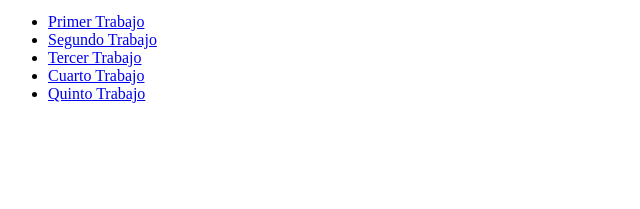
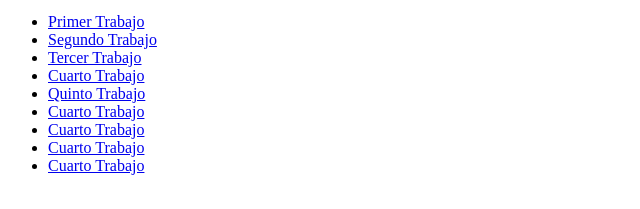
Before and after one commit to inuxx9/plataformas-moviles-entregas, a plain HTML site: page index.html in a window 1280 px wide. Shown: the part 101-310 px from the top of the page, without its empty margins (0-640 px from the left). Drawn offline with Linux system fonts and the light colour scheme.

Commit message:
Update index.html

```diff
--- a/index.html
+++ b/index.html
@@ -14,5 +14,10 @@
        <li><a href="tp-3/">Tercer Trabajo</a></li>
        <li><a href="tp-4/">Cuarto Trabajo</a></li>
        <li><a href="tp-5/">Quinto Trabajo</a></li>
+       <li><a href="tp-6/">Cuarto Trabajo</a></li>
+       <li><a href="tp-7/">Cuarto Trabajo</a></li>
+       <li><a href="tp-8/">Cuarto Trabajo</a></li>
+       <li><a href="tp-12/">Cuarto Trabajo</a></li>
+
 </body>
 </html>
```
